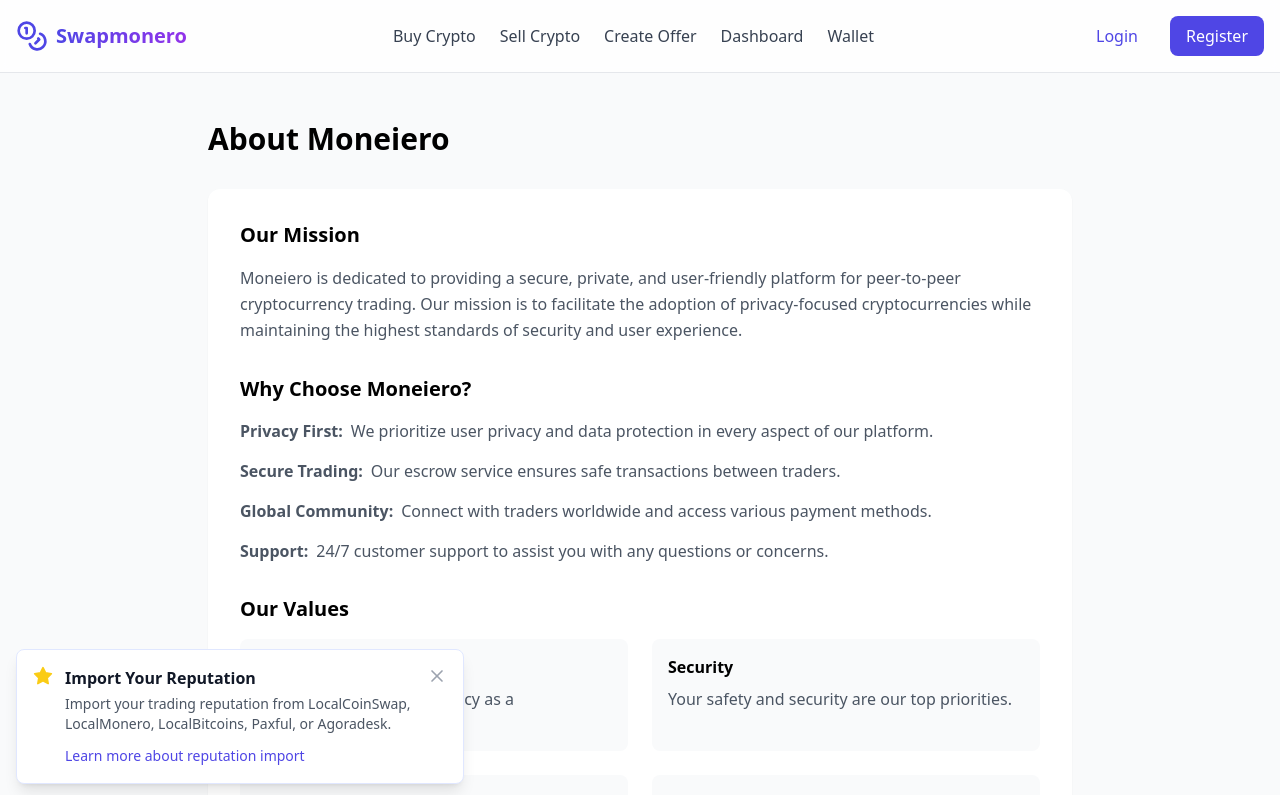
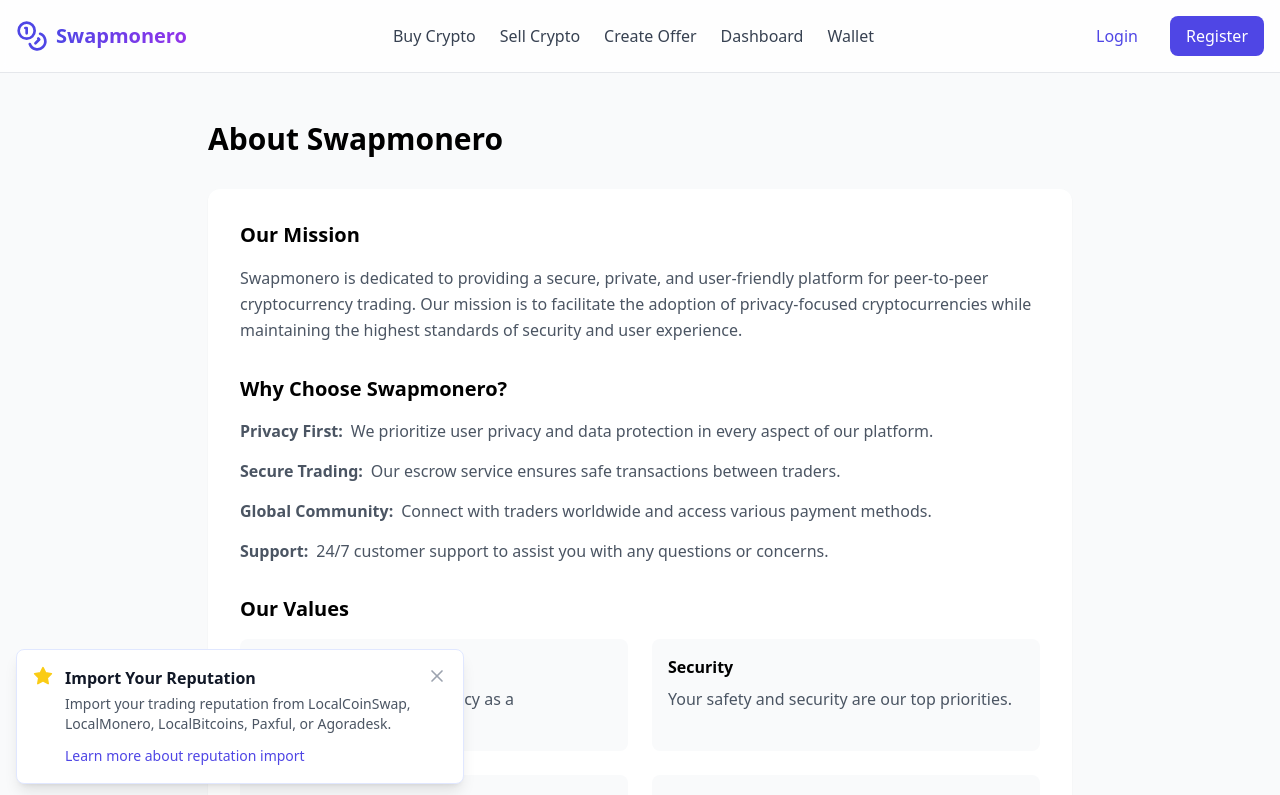
Before and after one commit to dourotec1/ugandacoin, a React (Vite) app: page /about in a window 1280 px wide. Shown: the top 795 px of the page. Built offline with nearby package versions, Linux system fonts and the light colour scheme.

Commit message:
Update About.tsx

```diff
--- a/src/pages/About.tsx
+++ b/src/pages/About.tsx
@@ -4,20 +4,20 @@ export const About = () => {
   return (
     <div className="min-h-screen bg-gray-50">
       <div className="max-w-4xl mx-auto px-4 py-12">
-        <h1 className="text-3xl font-bold mb-8">About Moneiero</h1>
+        <h1 className="text-3xl font-bold mb-8">About Swapmonero</h1>
 
         <div className="space-y-8 bg-white p-8 rounded-xl shadow-sm">
           <div>
             <h2 className="text-xl font-semibold mb-4">Our Mission</h2>
             <p className="text-gray-600 leading-relaxed">
-              Moneiero is dedicated to providing a secure, private, and user-friendly platform for peer-to-peer cryptocurrency trading.
+              Swapmonero is dedicated to providing a secure, private, and user-friendly platform for peer-to-peer cryptocurrency trading.
               Our mission is to facilitate the adoption of privacy-focused cryptocurrencies while maintaining the highest standards of
               security and user experience.
             </p>
           </div>
 
           <div>
-            <h2 className="text-xl font-semibold mb-4">Why Choose Moneiero?</h2>
+            <h2 className="text-xl font-semibold mb-4">Why Choose Swapmonero?</h2>
             <ul className="space-y-4 text-gray-600">
               <li className="flex items-start gap-2">
                 <span className="font-semibold">Privacy First:</span>
```
